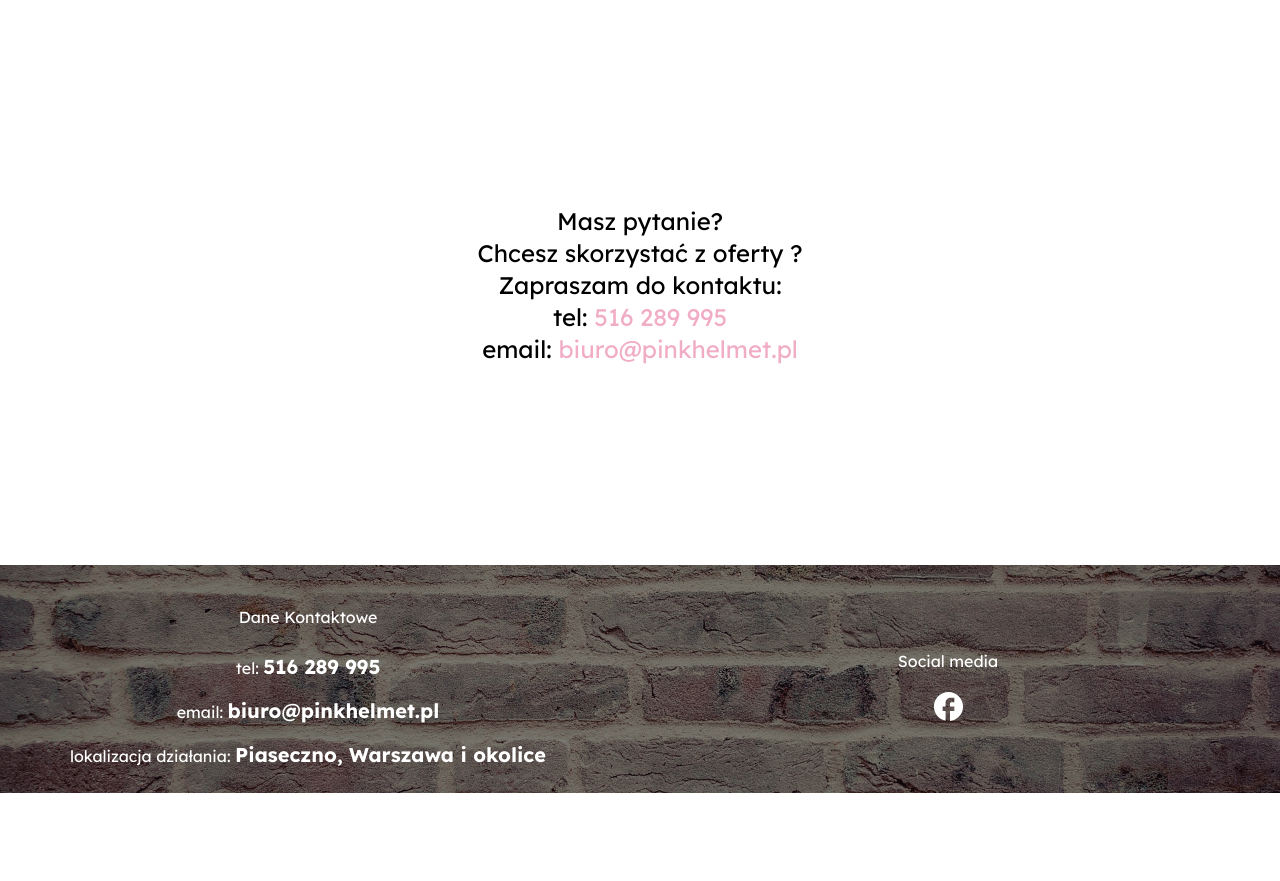
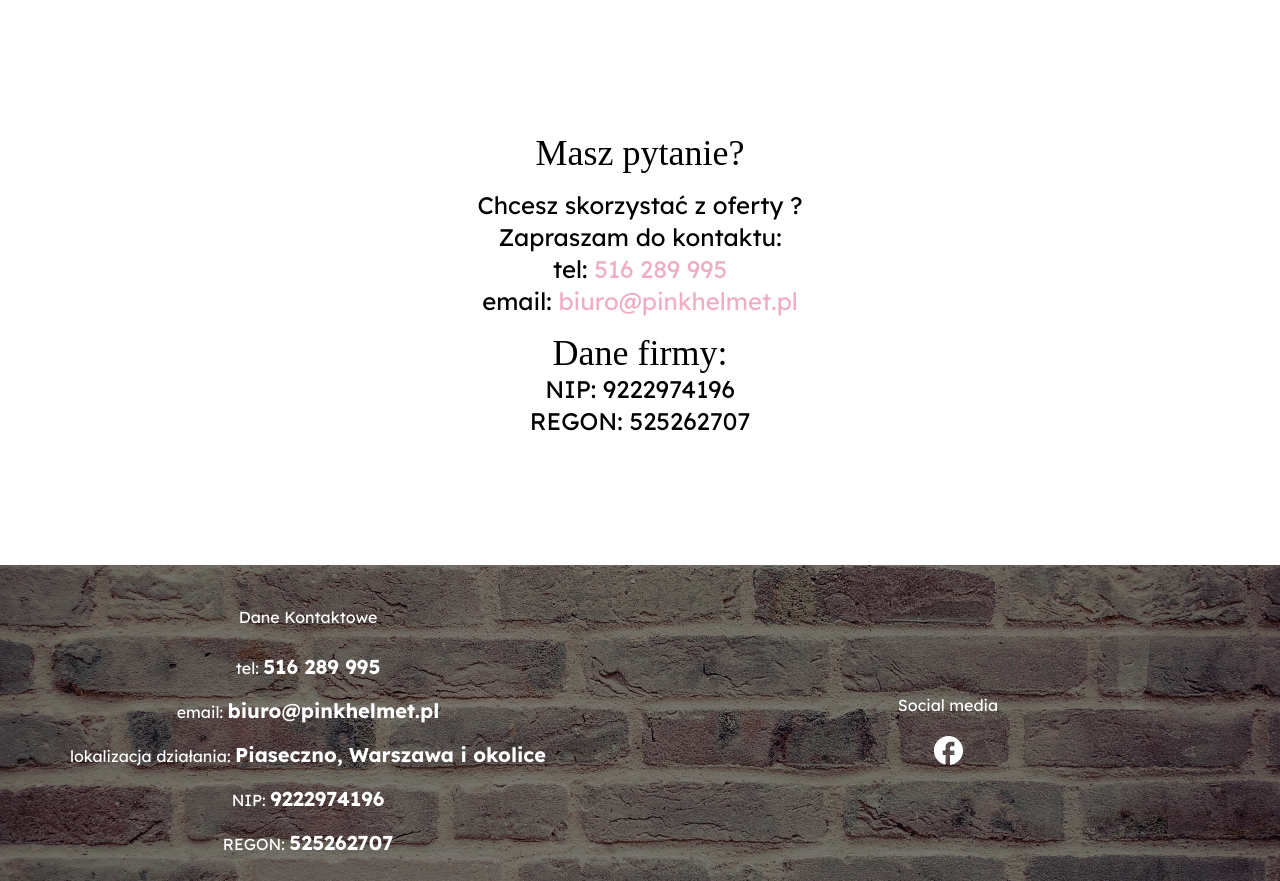
Before and after one commit to PinkHelmet/pink, a Next.js app: page /contact in a window 1280 px wide. Shown: the part 220-1101 px from the top of the page. Before the commit the page ends 1013 px from the top, so only its background shows below. Built offline with nearby package versions, Linux system fonts and the light colour scheme; a web font is replaced by a local one.

Commit message:
Dodanie NIP i REGON

```diff
--- a/components/Footer.js
+++ b/components/Footer.js
@@ -37,6 +37,14 @@ const Footer = () => {
                 Piaseczno, Warszawa i okolice
               </span>
             </p>
+            <p className="p-2 ">
+              <span className="font-regular">NIP:</span>{" "}
+              <span className="text-xl font-bold">{siteMetadata.NIP}</span>
+            </p>
+            <p className="p-2 ">
+              <span className="font-regular">REGON:</span>{" "}
+              <span className="text-xl font-bold">{siteMetadata.REGON}</span>
+            </p>
           </div>
         </div>
       </div>
--- a/data/siteMetadata.js
+++ b/data/siteMetadata.js
@@ -1,10 +1,12 @@
 const siteMetadata = {
-  companyName: "Pink Helmet",
+  companyName: "Pink Helmet Karolina Szuba",
   phoneNumber: "516 289 995",
   siteUrl: "https://pinkhelmet.pl",
   email: "biuro@pinkhelmet.pl",
   facebook:
     "https://www.facebook.com/people/Pink-Helmet-Karolina-Szuba/100090664581682/",
+  NIP: "9222974196",
+  REGON: "525262707",
 };
 
 export default siteMetadata;
--- a/pages/contact/index.js
+++ b/pages/contact/index.js
@@ -19,7 +19,7 @@ export default function Contact() {
         className="container mx-auto h-[70vh]"
       >
         <div className="flex flex-col w-full h-full justify-center items-center text-2xl">
-          <p>Masz pytanie? </p>
+          <h1 className="text-4xl mb-4">Masz pytanie? </h1>
           <p>Chcesz skorzystać z oferty ? </p>
           <p>Zapraszam do kontaktu:</p>
           <p>
@@ -29,6 +29,13 @@ export default function Contact() {
           <p>
             email: <span className="text-pink-rose">{siteMetadata.email}</span>
           </p>
+          <h2 className="text-4xl mt-4">Dane firmy:</h2>
+          <p>
+            NIP: <span>{siteMetadata.NIP}</span>
+          </p>
+          <p>
+            REGON: <span>{siteMetadata.REGON}</span>
+          </p>
         </div>
       </motion.section>
     </>
```
